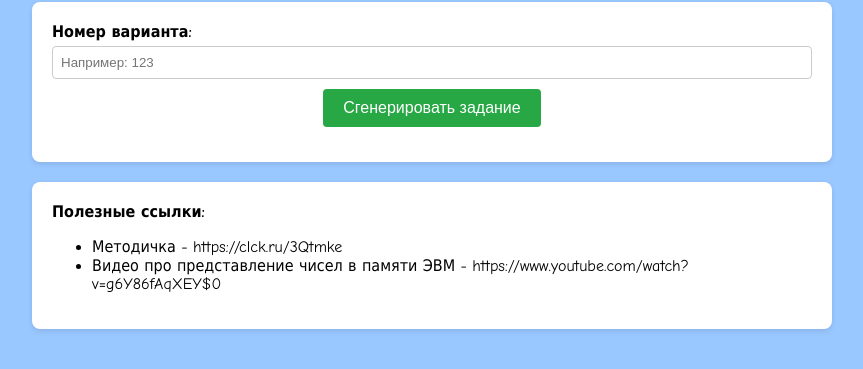
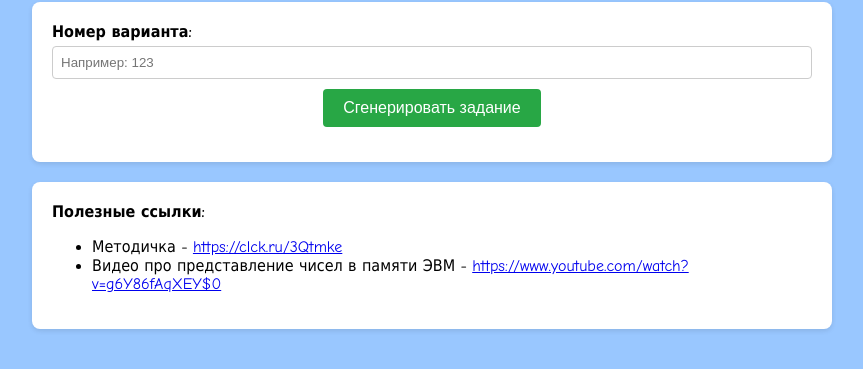
Before and after one commit to xelangel69/rubezh_1_training, a plain HTML site: page index.html in a window 1280 px wide. Shown: the part 77-446 px from the top of the page, without its empty margins (208-1071 px from the left). Drawn offline with Linux system fonts and the light colour scheme.

Commit message:
Сделал ссылки кликабельными в index

```diff
--- a/index.html
+++ b/index.html
@@ -72,8 +72,8 @@
         <div class="input-group">
             <b>Полезные ссылки:</b>
             <ul>
-                <li>Методичка - https://clck.ru/3Qtmke</li>
-                <li>Видео про представление чисел в памяти ЭВМ - https://www.youtube.com/watch?v=g6Y86fAqXEY$0</li>
+                <li>Методичка - <a href="https://clck.ru/3Qtmke">https://clck.ru/3Qtmke</a></li>
+                <li>Видео про представление чисел в памяти ЭВМ - <a href="https://www.youtube.com/watch?v=g6Y86fAqXEY$0">https://www.youtube.com/watch?v=g6Y86fAqXEY$0</a></li>
             </ul>
         </div>
     </div>
```
